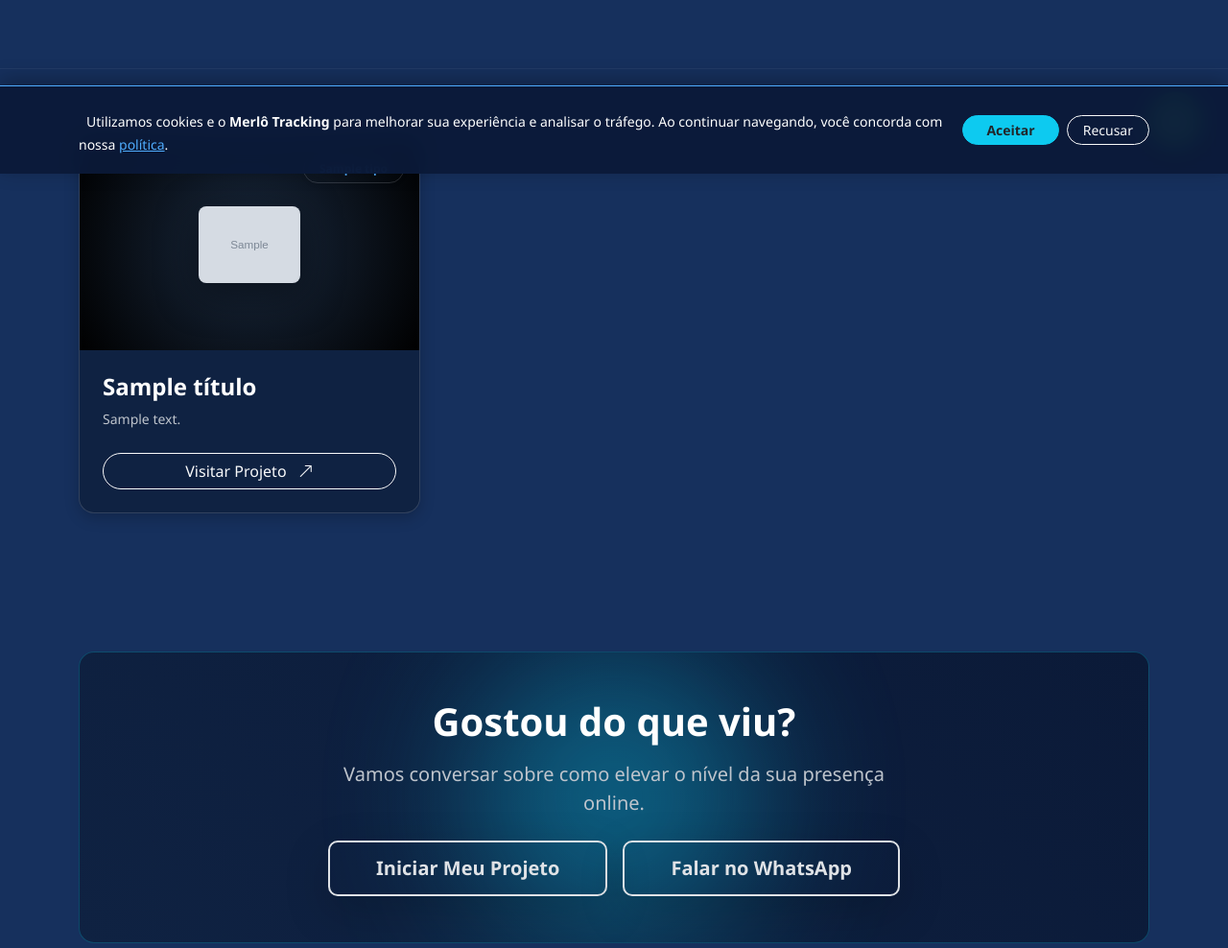
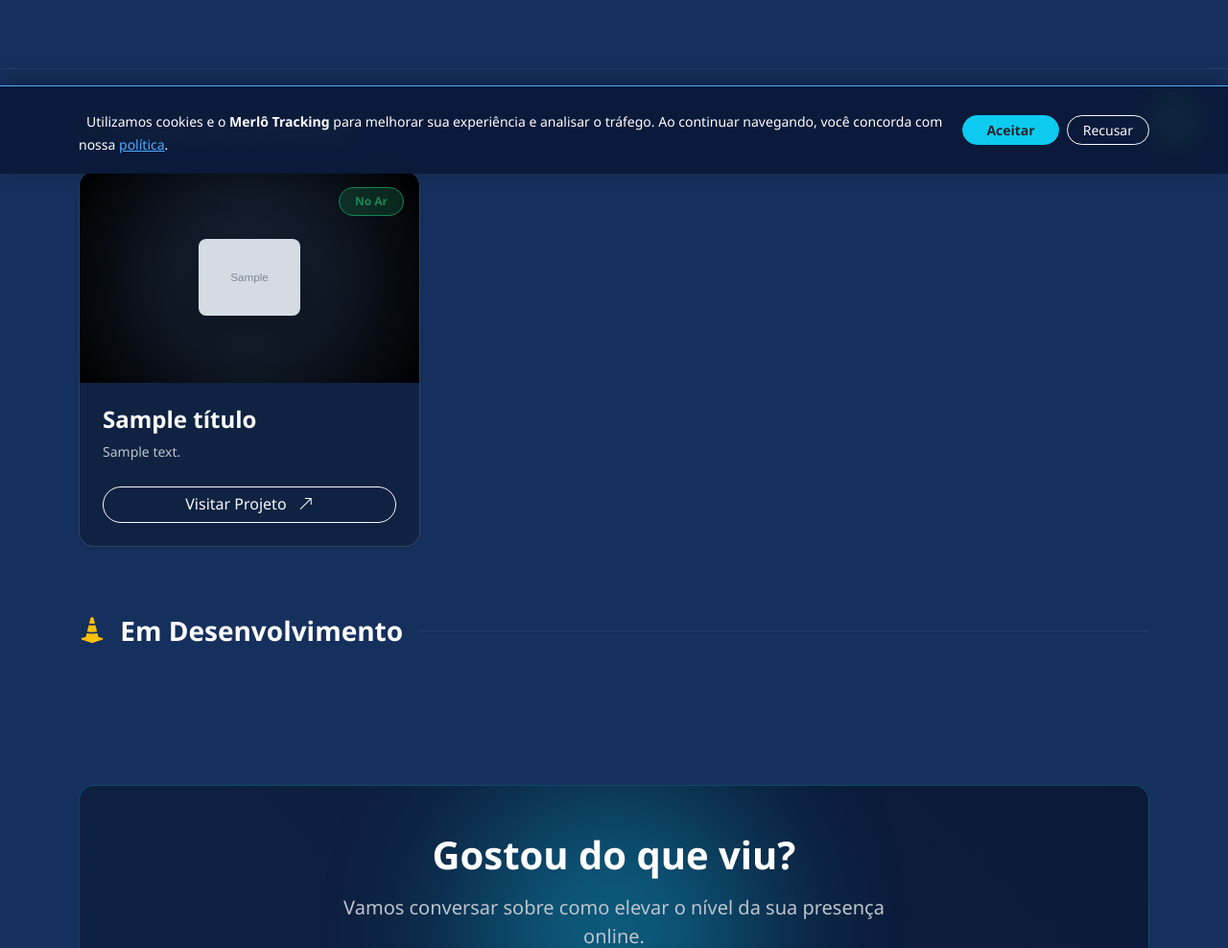
Before and after one commit to merlosolucoes-hub/merlo-digital, a Flask app: page /portfolio in a window 1280 px wide. Shown: the part 619-1607 px from the top of the page at 96% size. Run offline with Flask 3, Linux system fonts and the light colour scheme; grey boxes marked "Sample" are stand-in pictures.

Commit message:
Portfólio

```diff
--- a/templates/portfolio.html
+++ b/templates/portfolio.html
@@ -45,14 +45,21 @@
                 </div>
             </div>
         {% else %}
-            <div class="row g-4 pt-4">
-                {% for p in projects %}
+
+            <div class="mb-5">
+                <div class="d-flex align-items-center mb-4 fade-in-up">
+                    <h3 class="text-white fw-bold mb-0">
+                        <i class="bi bi-rocket-takeoff-fill text-success me-2"></i> Cases de Sucesso
+                    </h3>
+                    <div class="ms-3 border-top border-secondary flex-grow-1 opacity-50"></div>
+                </div>
+
+                <div class="row g-4">
+                    {% for p in projects if p['Tipo'] != 'Em Produção' %}
                     <div class="col-md-6 col-lg-4 fade-in-up">
-                    <div class="project-card h-100 d-flex flex-column bg-dark border border-secondary rounded-4 overflow-hidden position-relative">
-
+                        <div class="project-card h-100 d-flex flex-column bg-dark border border-secondary rounded-4 overflow-hidden position-relative shadow-sm">
                             <div class="project-img-wrapper position-relative bg-black d-flex align-items-center justify-content-center p-4">
                                 <div class="project-overlay"></div>
-
                                 {% if p['Logo'] %}
                                     <img src="{{ p['Logo'] }}" alt="{{ p['Título'] }}" class="img-fluid project-logo position-relative z-2 rounded-3" loading="lazy">
                                 {% else %}
@@ -60,38 +67,80 @@
                                         <i class="bi bi-image display-4"></i>
                                     </div>
                                 {% endif %}
-
                                 <div class="position-absolute top-0 end-0 m-3 z-3">
-                                <span class="badge bg-darker border border-secondary text-info rounded-pill px-3 py-2 shadow-sm">
-                                    {{ p['Tipo'] }}
+                                    <span class="badge bg-success bg-opacity-25 border border-success text-success rounded-pill px-3 py-2">
+                                        No Ar
                                     </span>
                                 </div>
                             </div>
 
                             <div class="card-body p-4 d-flex flex-column flex-grow-1">
                                 <h4 class="card-title text-white mb-2">{{ p['Título'] }}</h4>
-
                                 <p class="card-text text-muted small mb-4 flex-grow-1" style="line-height: 1.6;">
                                     {{ p['Descrição'] }}
                                 </p>
-
                                 <div class="mt-auto">
-                                {% if p['Link'] %}
                                     <a href="{{ p['Link'] }}" target="_blank" class="btn btn-outline-light w-100 rounded-pill project-btn">
                                         Visitar Projeto <i class="bi bi-arrow-up-right ms-2"></i>
                                     </a>
+                                </div>
+                            </div>
+                        </div>
+                    </div>
                     {% else %}
+                        <p class="text-muted">Nenhum projeto ativo listado no momento.</p>
+                    {% endfor %}
+                </div>
+            </div>
+
+            <div class="mt-5 pt-4">
+                <div class="d-flex align-items-center mb-4 fade-in-up delay-1">
+                    <h3 class="text-white fw-bold mb-0">
+                        <i class="bi bi-cone-striped text-warning me-2"></i> Em Desenvolvimento
+                    </h3>
+                    <div class="ms-3 border-top border-secondary flex-grow-1 opacity-50"></div>
+                </div>
+
+                <div class="row g-4">
+                    {% for p in projects if p['Tipo'] == 'Em Produção' %}
+                    <div class="col-md-6 col-lg-4 fade-in-up delay-2">
+                        <div class="project-card h-100 d-flex flex-column bg-dark border border-secondary border-opacity-50 rounded-4 overflow-hidden position-relative" style="opacity: 0.85;">
+
+                            <div class="project-img-wrapper position-relative bg-black d-flex align-items-center justify-content-center p-4">
+                                <div class="project-overlay"></div>
+                                {% if p['Logo'] %}
+                                    <img src="{{ p['Logo'] }}" alt="{{ p['Título'] }}" class="img-fluid project-logo position-relative z-2 rounded-3 grayscale-filter" loading="lazy">
+                                {% else %}
+                                    <div class="placeholder-logo text-muted opacity-25 position-relative z-2">
+                                        <i class="bi bi-cone display-4"></i>
+                                    </div>
+                                {% endif %}
+                                <div class="position-absolute top-0 end-0 m-3 z-3">
+                                    <span class="badge bg-warning text-dark border border-warning rounded-pill px-3 py-2 fw-bold">
+                                        Em Breve
+                                    </span>
+                                </div>
+                            </div>
+
+                            <div class="card-body p-4 d-flex flex-column flex-grow-1">
+                                <h4 class="card-title text-white-50 mb-2">{{ p['Título'] }}</h4>
+                                <p class="card-text text-muted small mb-4 flex-grow-1">
+                                    {{ p['Descrição'] }}
+                                </p>
+                                <div class="mt-auto">
                                     <button class="btn btn-secondary w-100 rounded-pill opacity-50" disabled style="cursor: not-allowed;">
-                                        Em Desenvolvimento <i class="bi bi-cone-striped ms-2"></i>
+                                        Aguarde o Lançamento <i class="bi bi-lock-fill ms-2"></i>
                                     </button>
-                                {% endif %}
                                 </div>
                             </div>
 
                         </div>
                     </div>
+                    {% else %}
                         {% endfor %}
                 </div>
+            </div>
+
         {% endif %}
 
     </div>
```
Lines whose indentation alone changed are shown as unchanged.
